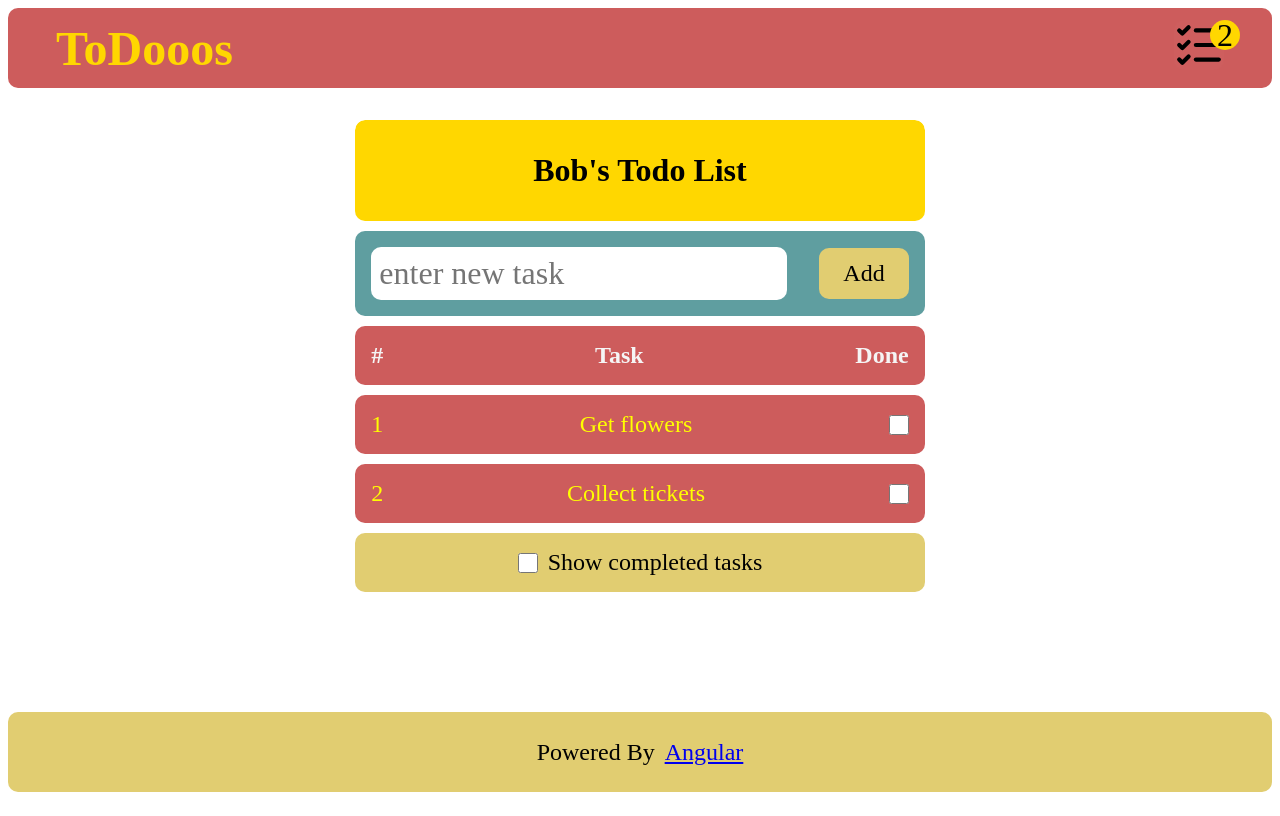
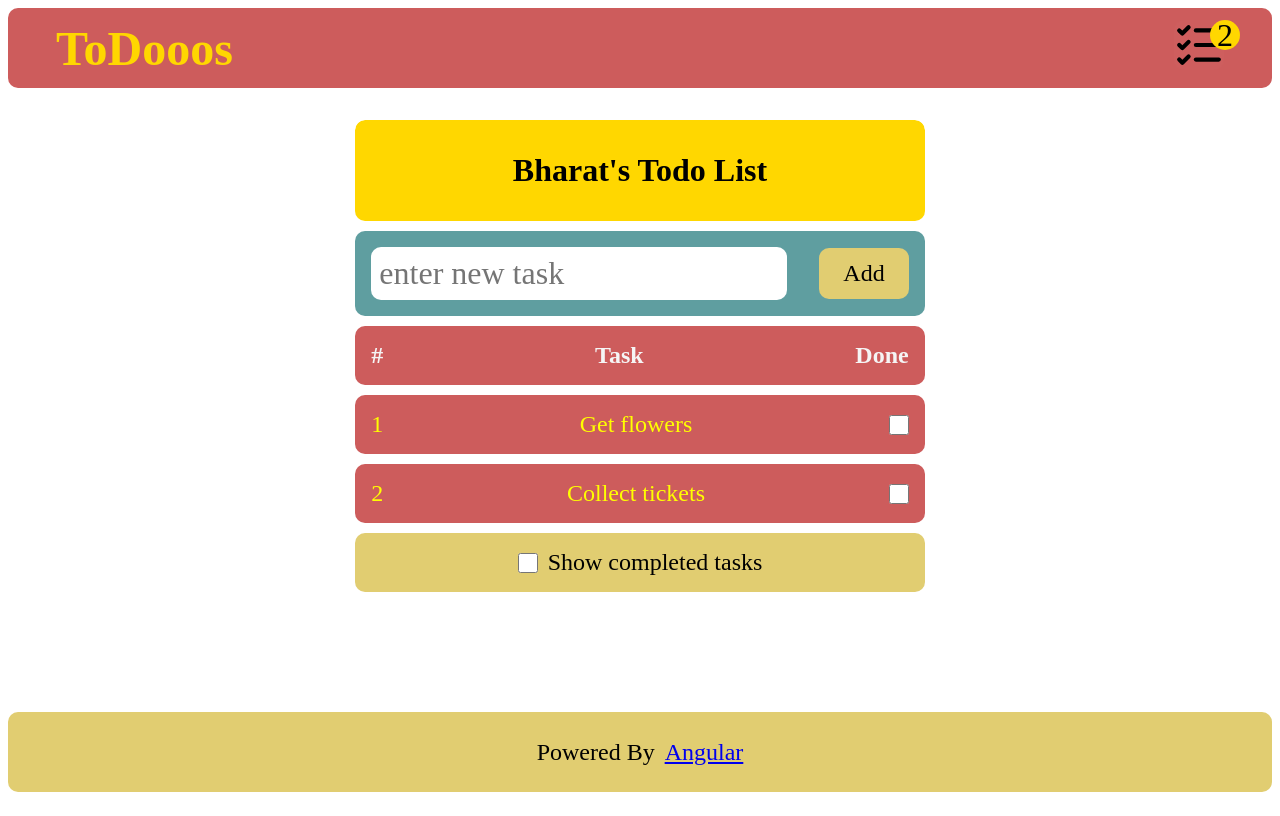
Before and after one commit to iamBharatManral/ng-todoos, an Angular app: page / in a window 1280 px wide. Built offline with nearby package versions, Linux system fonts and the light colour scheme; a web font is replaced by a local one.

Commit message:
style: change hardcoded username

```diff
--- a/src/app/app.component.ts
+++ b/src/app/app.component.ts
@@ -8,7 +8,7 @@ import {TodoItem} from "./model/TodoItem";
   styleUrls: ['./app.component.css']
 })
 export class AppComponent {
-  private list = new TodoList("Bob", [
+  private list = new TodoList("Bharat", [
     new TodoItem("Go for run", true),
     new TodoItem("Get flowers", false),
     new TodoItem("Collect tickets", false)
```
